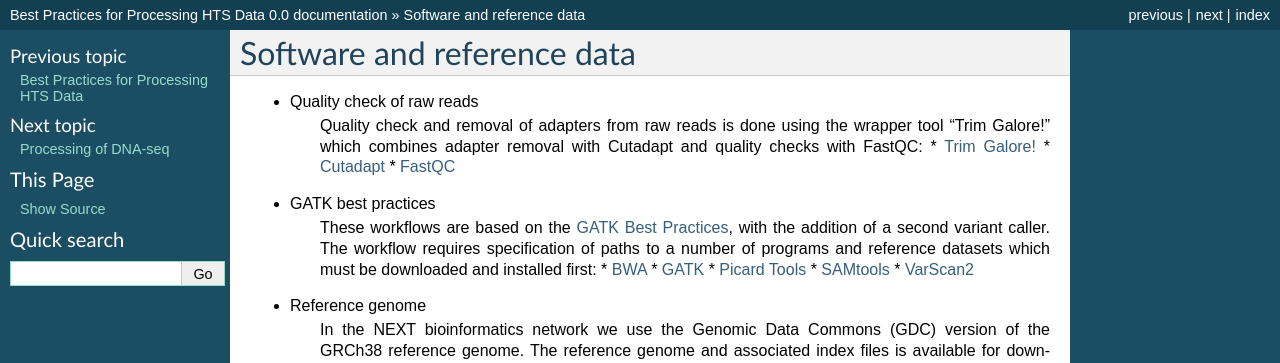
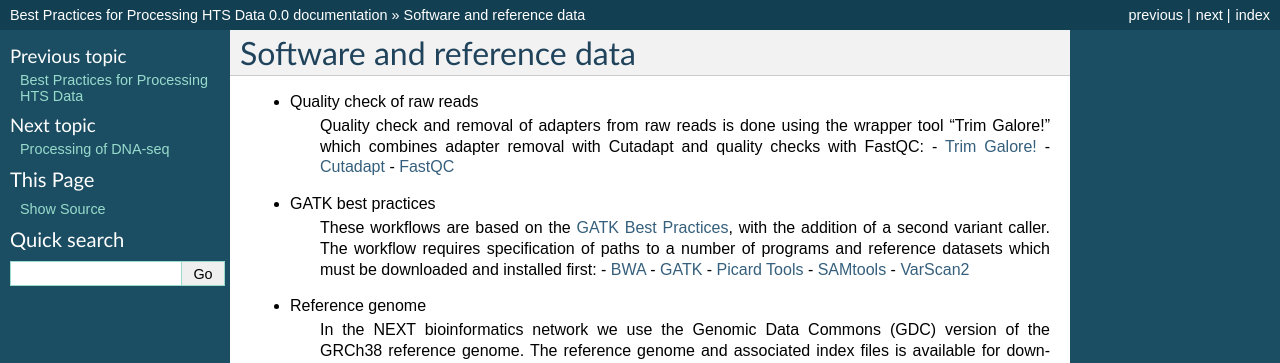
Before and after one commit to NEXTBioinformatics/Best-Practices-for-Processing-HTS-Data, a Sphinx documentation site: the page built from source/datasets.rst, in a window 1280 px wide. Shown: the top 363 px of the page. Built offline with Sphinx 7.4.7, drawn with Linux system fonts in a browser that asks for light colours.

Commit message:
changed bullets

```diff
--- a/source/datasets.rst
+++ b/source/datasets.rst
@@ -2,18 +2,18 @@
 ========
 - Quality check of raw reads
 	Quality check and removal of adapters from raw reads is done using the wrapper tool "Trim Galore!" which combines adapter removal with Cutadapt and quality checks with FastQC:
-	* `Trim Galore! <https://www.bioinformatics.babraham.ac.uk/projects/trim_galore/>`_
-	* `Cutadapt <https://cutadapt.readthedocs.io/en/stable/>`_
-	* `FastQC <https://www.bioinformatics.babraham.ac.uk/projects/fastqc/>`_
+	- `Trim Galore! <https://www.bioinformatics.babraham.ac.uk/projects/trim_galore/>`_
+	- `Cutadapt <https://cutadapt.readthedocs.io/en/stable/>`_
+	- `FastQC <https://www.bioinformatics.babraham.ac.uk/projects/fastqc/>`_
 
 - GATK best practices
 	These workflows are based on the `GATK Best Practices <https://software.broadinstitute.org/gatk/best-practices/>`_, with the addition of a second variant caller. The workflow requires specification of paths to a
 	number of programs and reference datasets which must be downloaded and installed first:
-	* `BWA <http://bio-bwa.sourceforge.net/>`_
-	* `GATK <https://software.broadinstitute.org/gatk/download/>`_
-	* `Picard Tools <http://broadinstitute.github.io/picard/>`_
-	* `SAMtools <http://www.htslib.org/>`_
-	* `VarScan2 <http://varscan.sourceforge.net/index.html>`_
+	- `BWA <http://bio-bwa.sourceforge.net/>`_
+	- `GATK <https://software.broadinstitute.org/gatk/download/>`_
+	- `Picard Tools <http://broadinstitute.github.io/picard/>`_
+	- `SAMtools <http://www.htslib.org/>`_
+	- `VarScan2 <http://varscan.sourceforge.net/index.html>`_
 
 - Reference genome
 	In the NEXT bioinformatics network we use the Genomic Data Commons (GDC) version of the GRCh38 reference genome.
```
